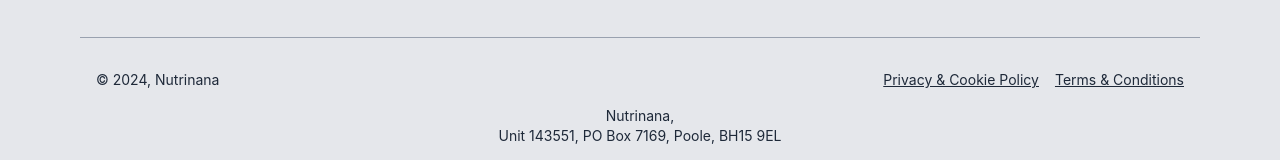
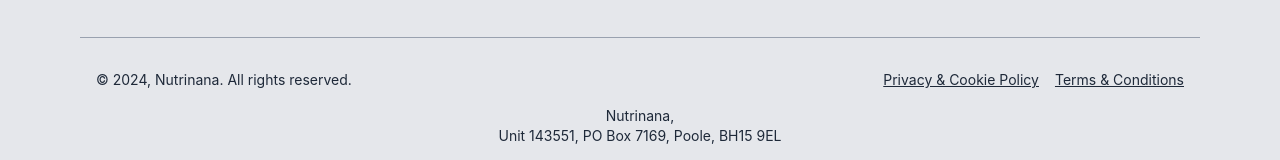
Before and after one commit to nutrinana/nutrinana-website, a Next.js app: page / in a window 1280 px wide. Shown: the part 1227-1387 px from the top of the page. Built offline with nearby package versions, Linux system fonts and the light colour scheme.

Commit message:
feat: NAG-18 copyright update

```diff
--- a/src/components/Footer.jsx
+++ b/src/components/Footer.jsx
@@ -72,7 +72,7 @@
 
                 {/* Privacy & Terms */}
                 <div className="flex flex-col md:flex-row justify-between text-sm px-4">
-                    <span>&copy; {new Date().getFullYear()}, Nutrinana</span>
+                    <span>&copy; {new Date().getFullYear()}, Nutrinana. All rights reserved.</span>
                     <div className="flex space-x-4">
                         <Link href="/privacy" className="underline">Privacy & Cookie Policy</Link>
                         <Link href="/terms" className="underline">Terms & Conditions</Link>
```
